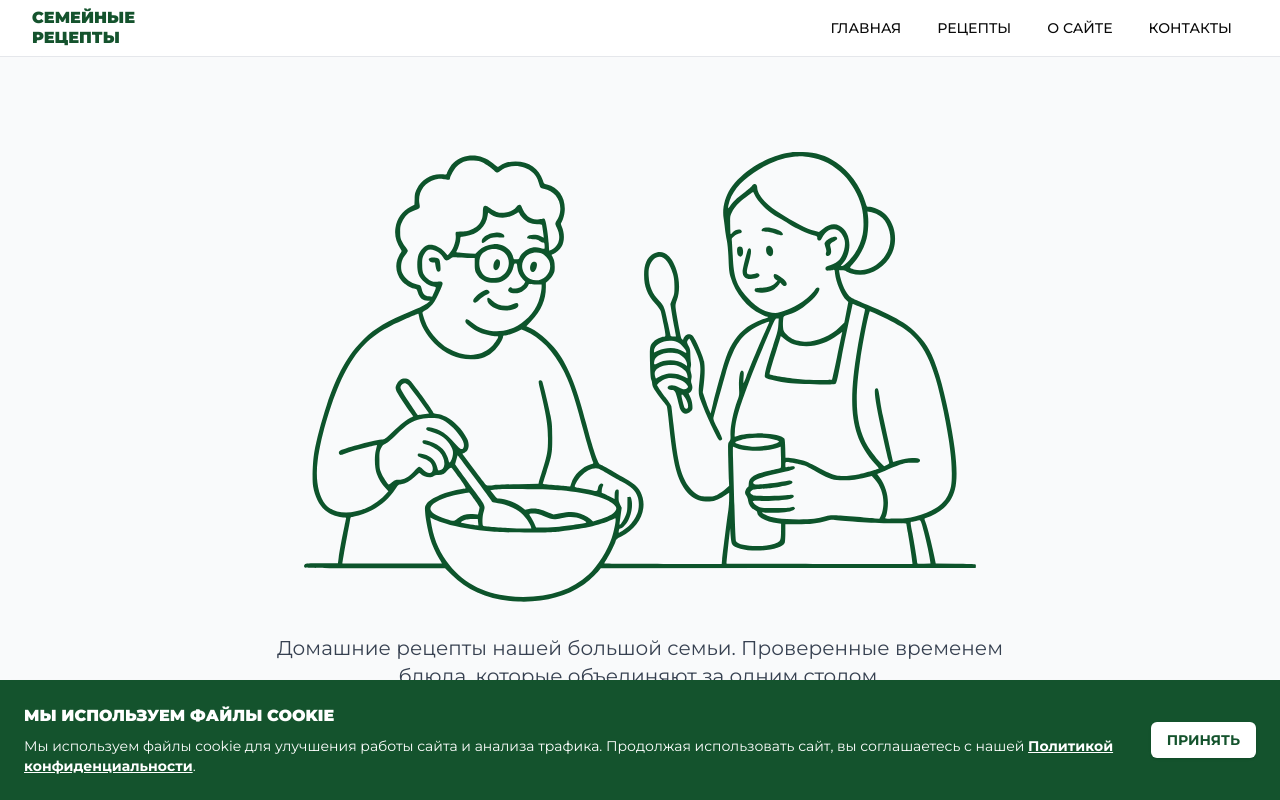
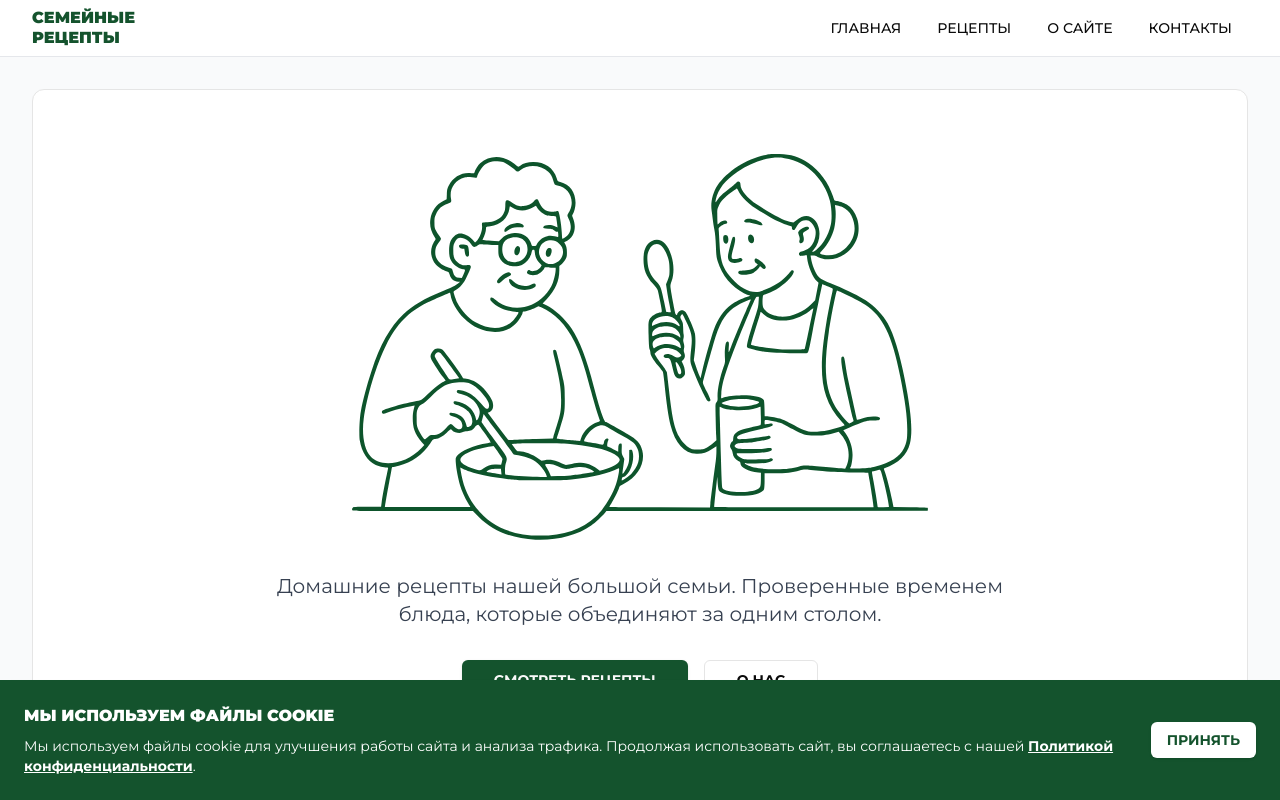
Before and after one commit to elli-ma/recipes, a Next.js app: page / in a window 1280 px wide. Shown: the top 800 px of the page. Built offline with nearby package versions, Linux system fonts and the light colour scheme.

Commit message:
refactor: simplify UI by removing icons and adjusting layout spacing

```diff
--- a/src/app/about/page.tsx
+++ b/src/app/about/page.tsx
@@ -63,11 +63,7 @@ export default function About() {
         <div className="grid grid-cols-1 md:grid-cols-3 gap-4 md:gap-6 mb-8 md:mb-12">
           <Card className="text-center">
             <CardHeader>
-              <div className="flex justify-center mb-4">
-                <div className="bg-green-900 p-4 rounded-full">
-                  <ChefHat className="h-8 w-8 text-white" />
-                </div>
-              </div>
+
               <CardTitle className="uppercase text-base md:text-lg">Проверенные временем</CardTitle>
             </CardHeader>
             <CardContent className="px-4 pb-4">
@@ -80,11 +76,6 @@ export default function About() {
 
           <Card className="text-center">
             <CardHeader>
-              <div className="flex justify-center mb-4">
-                <div className="bg-green-900 p-4 rounded-full">
-                  <Heart className="h-8 w-8 text-white" />
-                </div>
-              </div>
               <CardTitle className="uppercase text-base md:text-lg">Семейные традиции</CardTitle>
             </CardHeader>
             <CardContent className="px-4 pb-4">
@@ -96,11 +87,6 @@ export default function About() {
 
           <Card className="text-center">
             <CardHeader>
-              <div className="flex justify-center mb-4">
-                <div className="bg-green-900 p-4 rounded-full">
-                  <Users className="h-8 w-8 text-white" />
-                </div>
-              </div>
               <CardTitle className="uppercase text-base md:text-lg">Домашний уют</CardTitle>
             </CardHeader>
             <CardContent className="px-4 pb-4">
--- a/src/components/Hero.tsx
+++ b/src/components/Hero.tsx
@@ -3,36 +3,35 @@
 import Image from "next/image";
 import Link from "next/link";
 import { Button } from "@/components/ui/button";
-import { ChefHat, Heart } from "lucide-react";
 
 export function Hero() {
   return (
-    <section className="relative rounded-xl overflow-hidden mb-12">
-      <div className="relative min-h-[60vh] md:h-[100vh] flex items-center justify-center bg-gray-50">
-        <div className="w-full h-full flex items-center justify-center p-10 md:p-16 flex-col gap-6 md:gap-8">
+    <section className="relative bg-white rounded-xl border overflow-hidden my-4 md:my-8">
+      <div className=" flex items-center justify-center py-8 px-4 md:py-12 md:px-8 lg:py-16 lg:px-12">
+        <div className="w-full flex items-center justify-center flex-col gap-4 md:gap-6 lg:gap-8  mx-auto">
           <Image
             src="/hero.svg"
             alt="Семейные рецепты"
             width={1200}
-            height={800}
+            height={500}
             priority
-            className="w-full h-auto max-w-2xl object-contain"
+            className="w-full h-auto max-w-xl object-contain"
           />
 
-          <div className="text-center max-w-3xl">
-            <p className="text-base md:text-xl text-gray-700 mb-6 md:mb-8 leading-relaxed">
+          <div className="text-center max-w-3xl w-full px-2">
+            <p className="text-sm md:text-lg lg:text-xl text-gray-700 mb-4 md:mb-6 lg:mb-8 leading-relaxed">
               Домашние рецепты нашей большой семьи. Проверенные временем блюда, которые объединяют за одним столом.
             </p>
 
-            <div className="flex flex-col sm:flex-row gap-4 justify-center items-center w-full sm:w-auto">
+            <div className="flex flex-col sm:flex-row gap-3 md:gap-4 justify-center items-center w-full sm:w-auto">
               <Link href="/recipes" className="w-full sm:w-auto">
-                <Button size="lg" className="w-full sm:w-auto bg-green-900 hover:bg-green-800 uppercase font-semibold text-sm md:text-base">
+                <Button size="lg" className="w-full sm:w-auto bg-green-900 hover:bg-green-800 uppercase font-semibold text-xs md:text-sm">
                   Смотреть рецепты
                 </Button>
               </Link>
               <Link href="/about" className="w-full sm:w-auto">
-                <Button size="lg" variant="outline" className="w-full sm:w-auto uppercase font-semibold text-sm md:text-base border-green-900 text-green-900 hover:bg-green-50">
-                  О нас
+
+                <Button size="lg" variant="outline" className="w-full shadow-none text-sm uppercase font-semibold">  О нас
                 </Button>
               </Link>
             </div>
--- a/src/components/RecipeCards.tsx
+++ b/src/components/RecipeCards.tsx
@@ -33,7 +33,7 @@ export function RecipeCards() {
               />
             </div>
             <CardHeader className="p-4">
-              <CardTitle className="text-lg md:text-xl uppercase">{recipe.title}</CardTitle>
+              <CardTitle className="text-base md:text-lg uppercase">{recipe.title}</CardTitle>
               <CardDescription className="text-sm line-clamp-2">{recipe.description}</CardDescription>
             </CardHeader>
             <CardContent className="p-4 pt-0">
```
